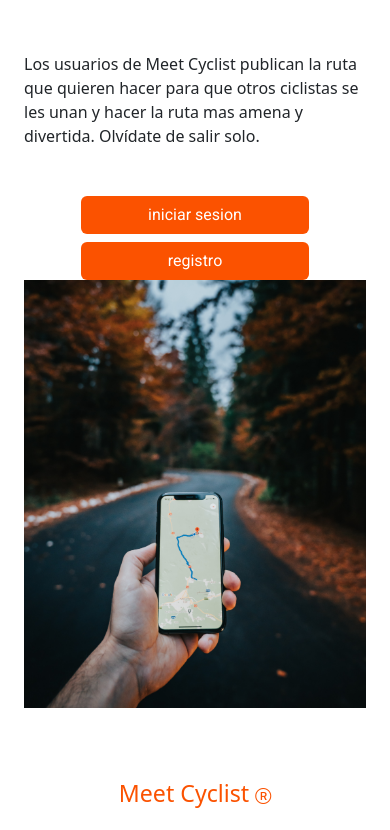
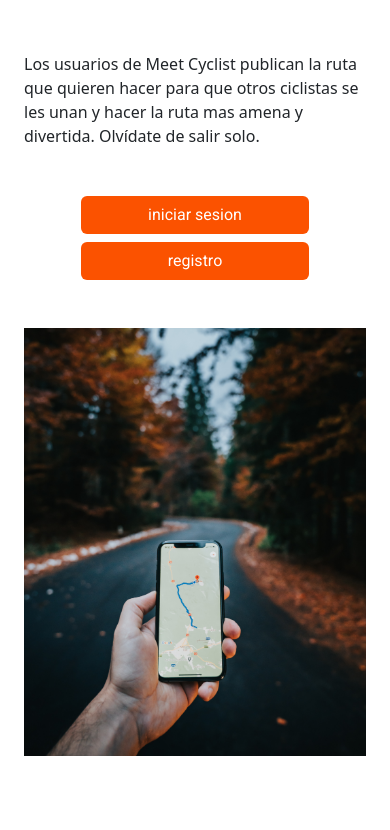
Before and after one commit to juanordone/meetcyclist, a React (Vite) app in the folder vite-project/: page / in a window 390 px wide. Shown: the part 1160-1990 px from the top of the page. Built offline with nearby package versions, Linux system fonts and the light colour scheme.

Commit message:
margintop imagen bienvenida

```diff
--- a/vite-project/src/views/Bienvenida/Bienvenida.jsx
+++ b/vite-project/src/views/Bienvenida/Bienvenida.jsx
@@ -16,11 +16,13 @@ export default function Bienvenida() {
       No salgas nunca más solo
     </h1>
     <div className="rounded-4 position-absolute top-0 end-0 mb-3 me-5 mt-5 d-flex justify-content-end">
+      <div className="position-relative">
       {!authorization?.email ? (
         <Boton to="iniciosesion" campo="iniciar sesion" />
       ) : (
         <Boton to="home" campo="iniciar sesion" />
       )}
+      </div>
     </div>
   </div>
 </div>
@@ -45,7 +47,7 @@ export default function Bienvenida() {
               <Boton to="/iniciosesion" campo="registro" />
             </div>
           </div>
-          <div className="col-12 col-md-4">
+          <div className="col-12 col-md-4 mt-5">
             <img
               src="../../../bienvenida2.jpg"
               className="img-fluid"
```
